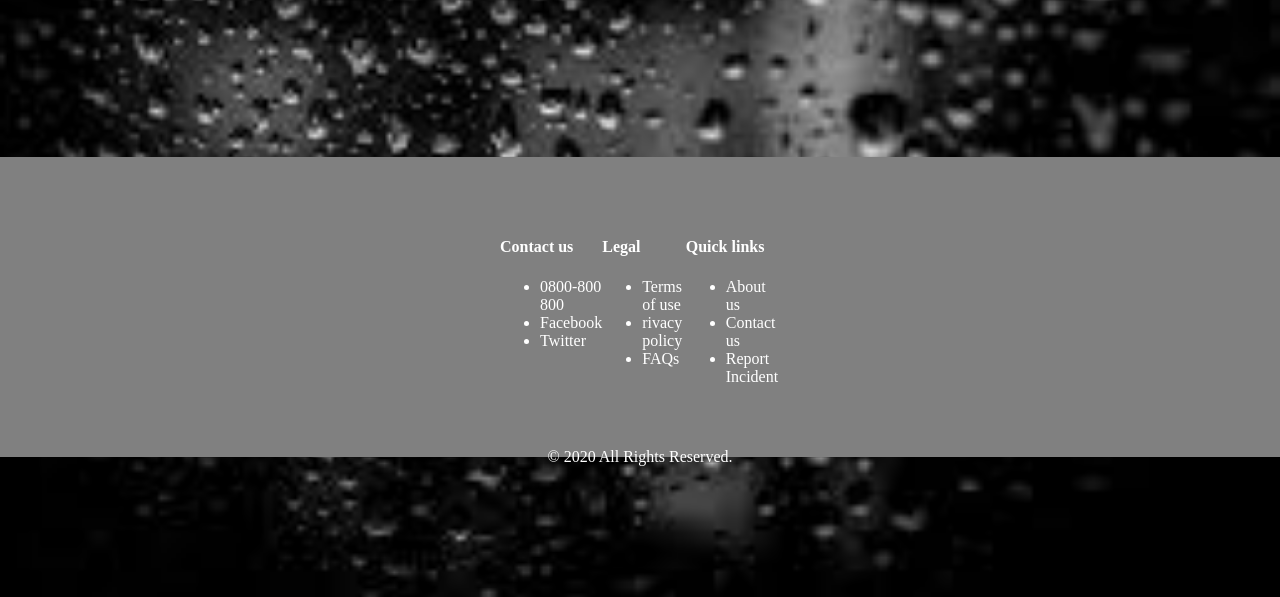
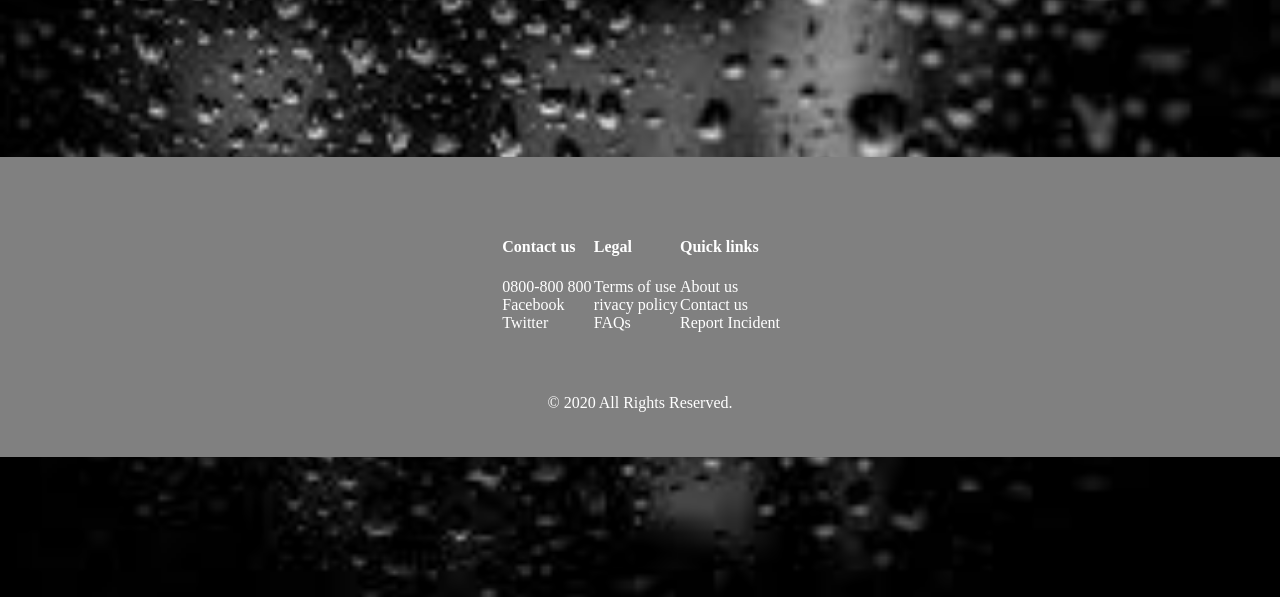
Before and after one commit to Peace-Apple/AReporter, a PHP site: page / in a window 1280 px wide. Shown: the part 343-940 px from the top of the page. Run offline with PHP 8.4, Linux system fonts and the light colour scheme.

Commit message:
Modify styling

```diff
--- a/assets/style.css
+++ b/assets/style.css
@@ -62,6 +62,10 @@ footer .flex-parent-ft{
   justify-content: space-between;
   align-items: flex-start;
 }
+footer .flex-parent-ft .flex-child-ft ul {
+  list-style: none;
+  padding-left: 0;
+}
 .copyright {
   text-align: center;
 }
```
